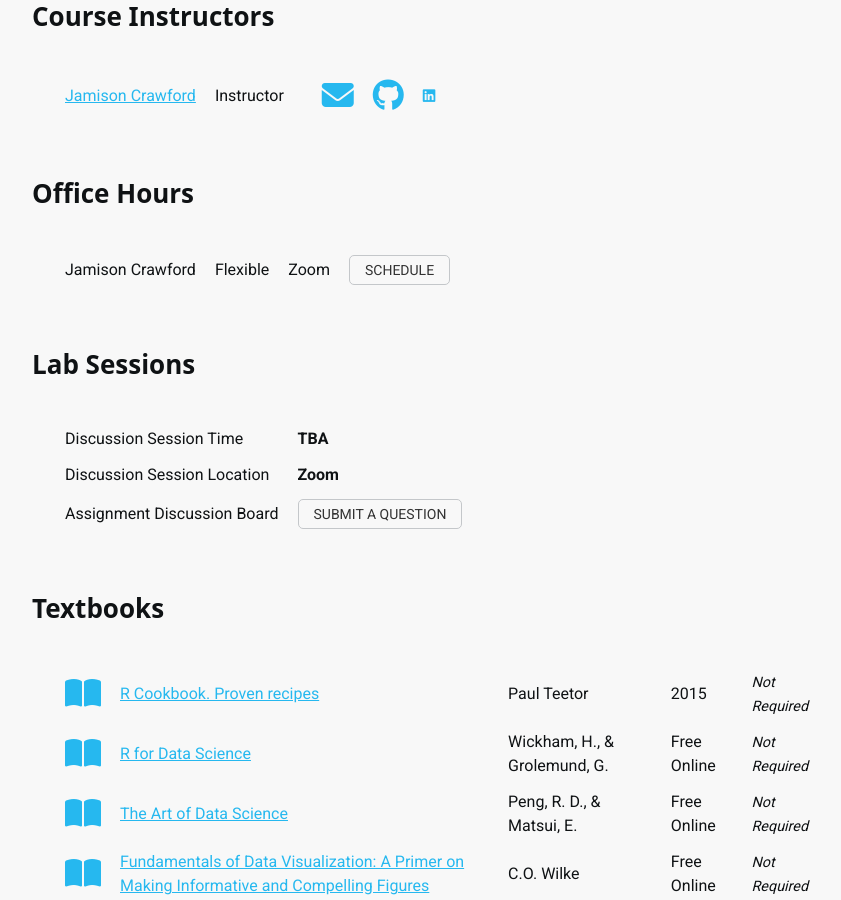
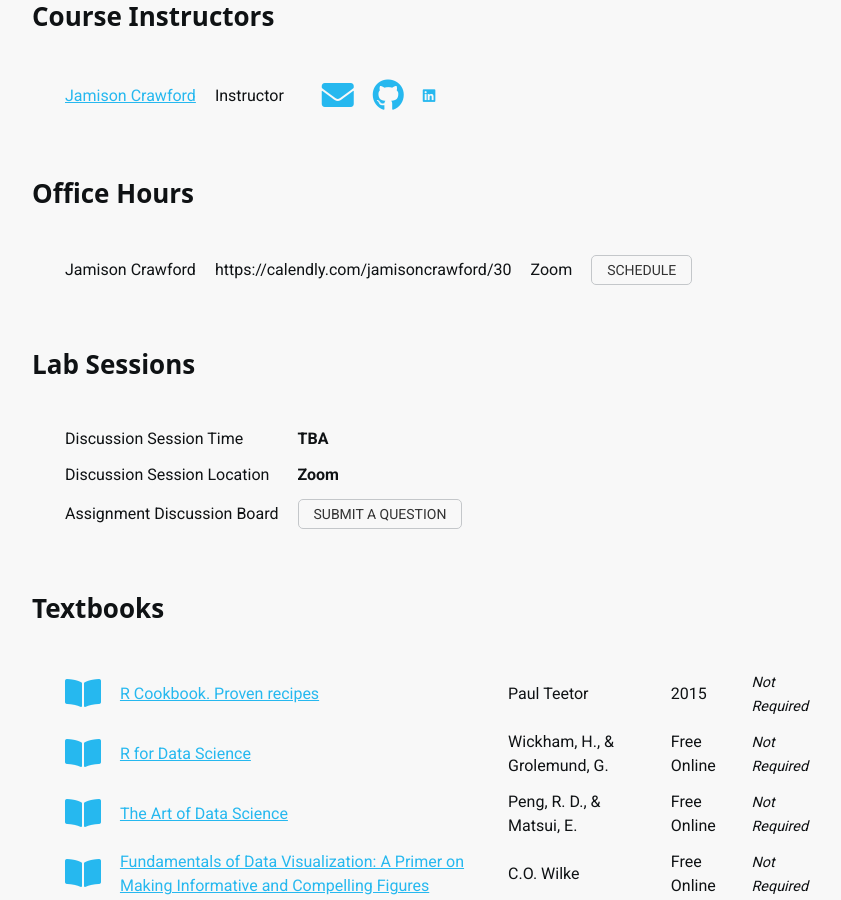
Before and after one commit to DS4PS/cpp-526-sum-2021, a Jekyll site: the page built from index.md, in a window 1280 px wide and 900 px high, scrolled down 1589 px. Shown: the whole window, without its empty margins (208-1049 px from the left). Built offline with Jekyll 4.4.1, drawn with Linux system fonts in a browser that asks for light colours; nearby versions of some CDN libraries; a style sheet for code colours, icons or effects is not loaded.

Commit message:
tested calendly url

```diff
--- a/index.md
+++ b/index.md
@@ -32,7 +32,7 @@ instructor:
    twitter_url:
    scholar_url:
    linked_in_url: 'https://www.linkedin.com/in/jamisoncrawford/'
-   office_hours_time: Flexible
+   office_hours_time: 'https://calendly.com/jamisoncrawford/30'
    office_hours_location: Zoom
    office_hours_app_url:
 
```
